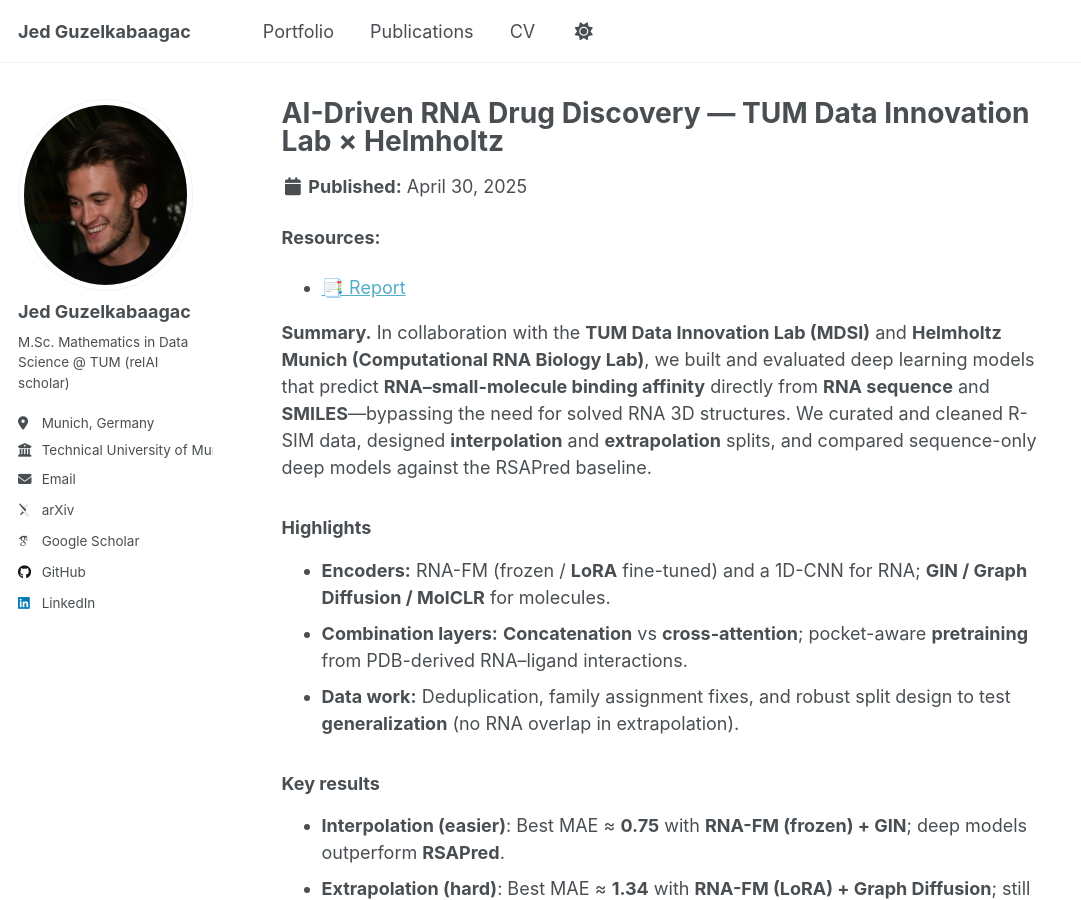
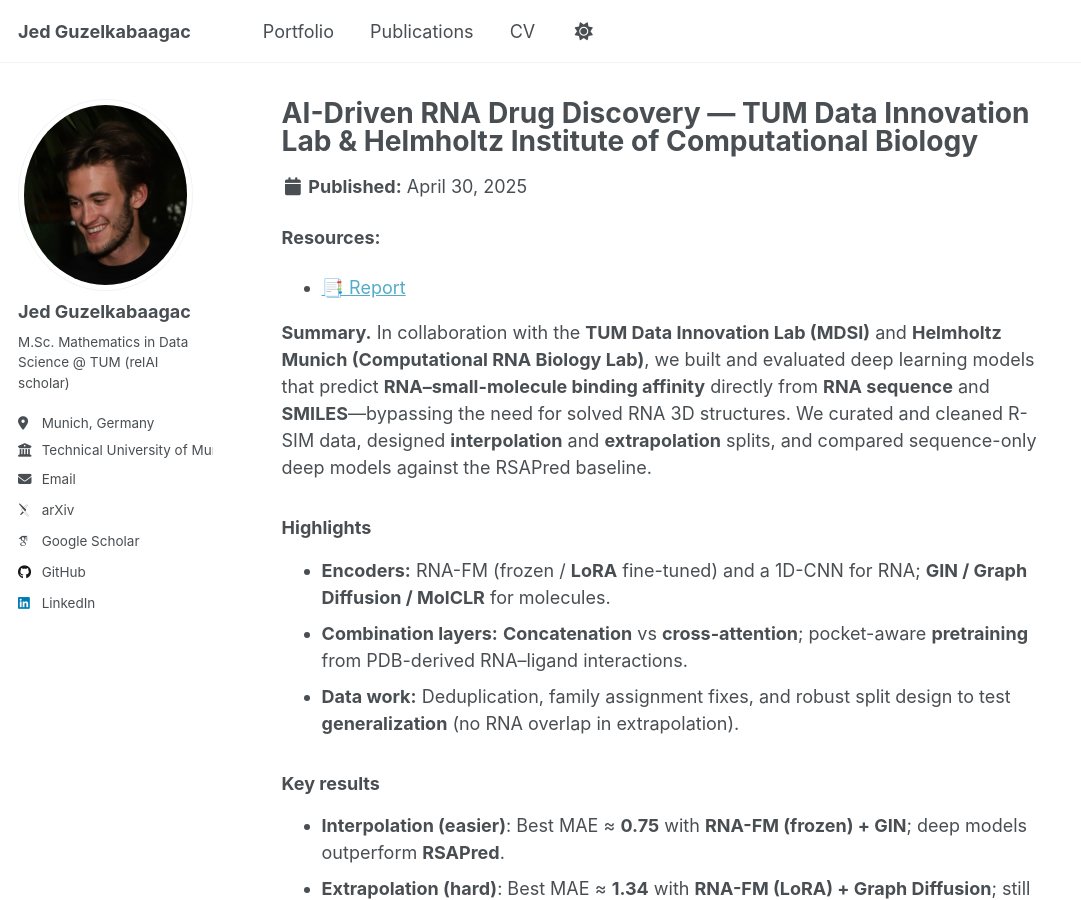
Before and after one commit to jedguz/jedguz.github.io, a Jekyll site: the page built from _portfolio/helmholtz.md, in a window 1280 px wide and 900 px high. Shown: the whole window, without its empty margins (0-1081 px from the left). Built offline with Jekyll 4.4.1, drawn with Linux system fonts in a browser that asks for light colours; some web fonts are replaced; a script that is not in the unit is left out.

Commit message:
helmholtz

```diff
--- a/_portfolio/helmholtz.md
+++ b/_portfolio/helmholtz.md
@@ -1,5 +1,5 @@
 ---
-title: "AI-Driven RNA Drug Discovery — TUM Data Innovation Lab × Helmholtz"
+title: "AI-Driven RNA Drug Discovery — TUM Data Innovation Lab & Helmholtz Institute of Computational Biology"
 collection: portfolio
 date: 2025-04-30
 display-date: "April 2025"
```
